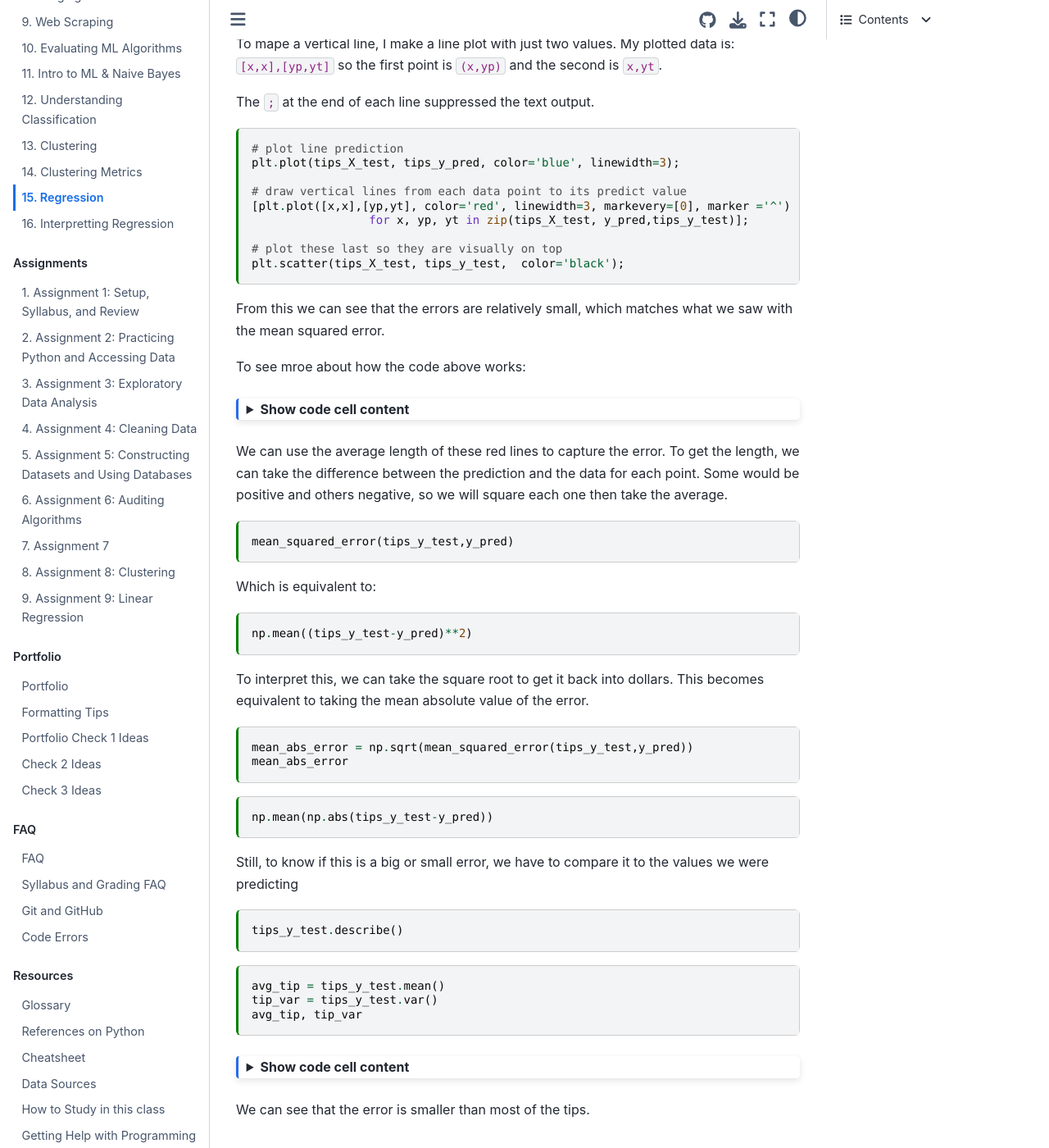
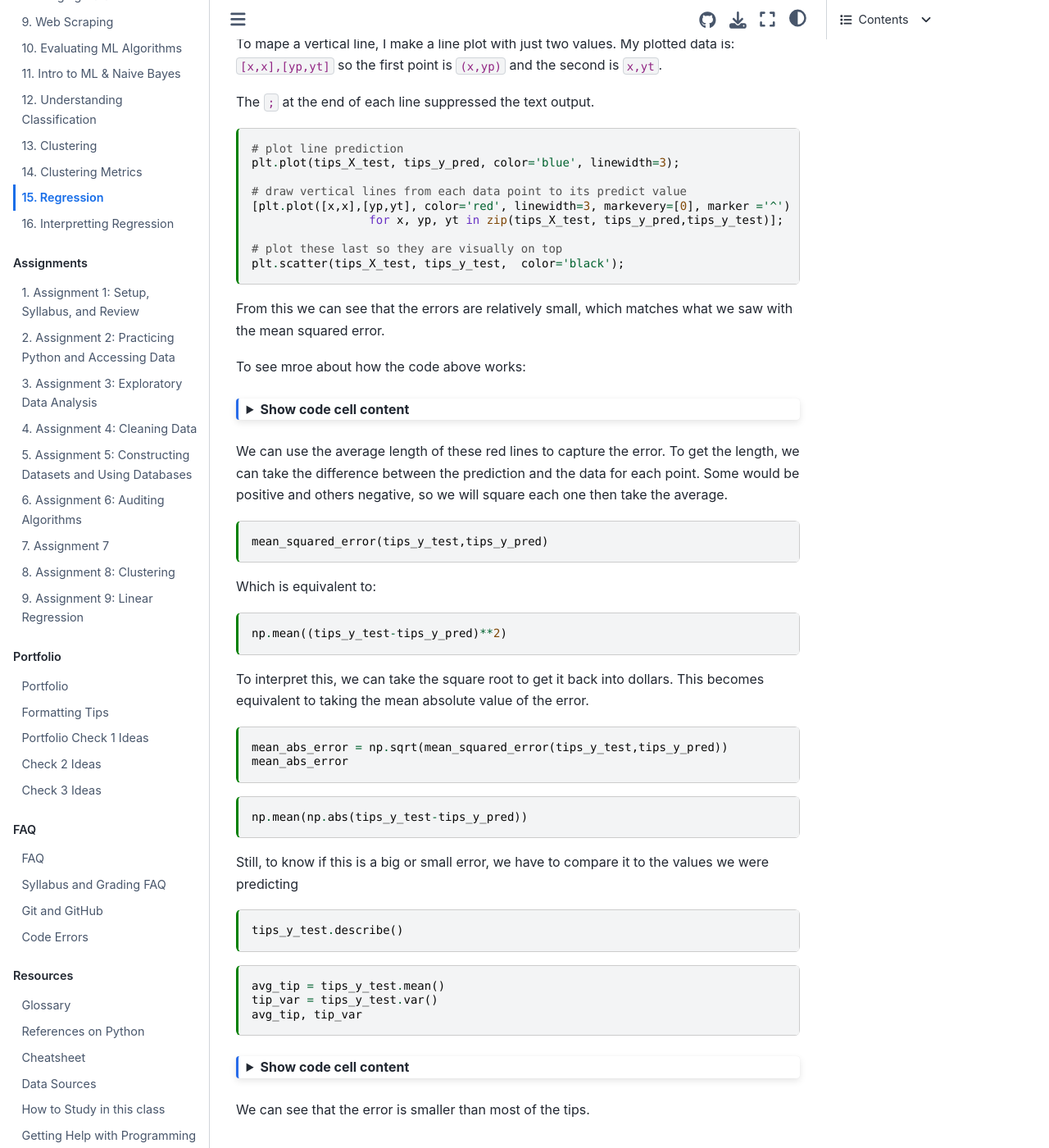
Before and after one commit to rhodyprog4ds/BrownFall23, a Jupyter Book: the page built from notes/2023-10-31.md, in a window 1280 px wide and 1400 px high, scrolled down 4754 px. Shown: the whole window at 82% size. Built offline with Jupyter Book 1.0.4 settings and Sphinx 7.4.7 and the Sphinx Book theme 1.1.4, drawn with Linux system fonts in a browser that asks for light colours; pages that are not in the unit, such as notebooks, are missing from menus.

Commit message:
fix typo

````diff
--- a/notes/2023-10-31.md
+++ b/notes/2023-10-31.md
@@ -246,7 +246,7 @@
 
 # draw vertical lines from each data point to its predict value
 [plt.plot([x,x],[yp,yt], color='red', linewidth=3, markevery=[0], marker ='^')
-                 for x, yp, yt in zip(tips_X_test, y_pred,tips_y_test)];
+                 for x, yp, yt in zip(tips_X_test, tips_y_pred,tips_y_test)];
 
 # plot these last so they are visually on top
 plt.scatter(tips_X_test, tips_y_test,  color='black');
@@ -278,23 +278,23 @@
 one then take the average.
 
 ```{code-cell} ipython3
-mean_squared_error(tips_y_test,y_pred)
+mean_squared_error(tips_y_test,tips_y_pred)
 ```
 
 Which is equivalent to:
 ```{code-cell} ipython3
-np.mean((tips_y_test-y_pred)**2)
+np.mean((tips_y_test-tips_y_pred)**2)
 ```
 
 To interpret this, we can take the square root to get it back into dollars. This becomes equivalent to taking the mean absolute value of the error.
 
 ```{code-cell} ipython3
-mean_abs_error = np.sqrt(mean_squared_error(tips_y_test,y_pred))
+mean_abs_error = np.sqrt(mean_squared_error(tips_y_test,tips_y_pred))
 mean_abs_error
 ```
 
 ```{code-cell} ipython3
-np.mean(np.abs(tips_y_test-y_pred))
+np.mean(np.abs(tips_y_test-tips_y_pred))
 ```
 
 Still, to know if this is a big or small error, we have to compare it to the values
````
